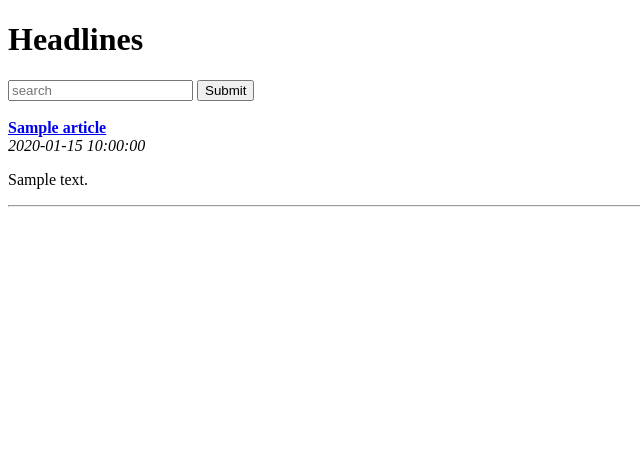
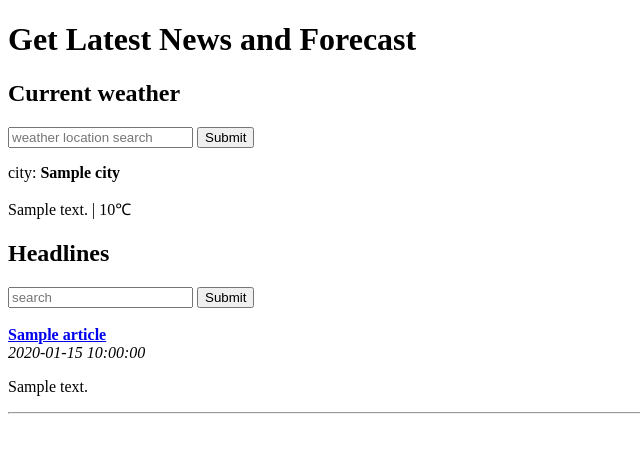
Before and after one commit to kashkama/rss_flask, a Flask app: template app/templates/home.html in a window 1280 px wide. Shown: the top 453 px of the page, without its empty margins (0-640 px from the left). Run offline with Flask 2, Linux system fonts and the light colour scheme; the template is opened without the code that fills it: most values are stand-ins (such as "Sample title", 1, 10 or a date in 2020).

Commit message:
adding weather api

```diff
--- a/app/templates/home.html
+++ b/app/templates/home.html
@@ -7,7 +7,15 @@
     <title>RSS</title>
 </head>
 <body>
-    <h1>Headlines</h1>
+    <h1>Get Latest News and Forecast</h1>
+    <h2>Current weather</h2>
+    <form action="">
+        <input type="text" name="city" placeholder="weather location search">
+        <input type="submit" value="Submit">
+    </form>
+    <p>city: <b>{{weather.city}}</b></p>
+    <p>{{weather.description}} | {{weather.temperature}}&#8451</p>
+    <h2>Headlines</h2>
     <form>
         <input text="text" name="publication" placeholder="search"/>
         <input type="submit" value="Submit"/>
--- a/app/views.py
+++ b/app/views.py
@@ -2,6 +2,9 @@ from flask import Flask
 from flask import render_template
 import feedparser
 from flask import request
+import json
+import urllib.request as urllib2
+import urllib.parse
 
 app = Flask(__name__)
 
@@ -11,16 +14,48 @@ RSS_FEEDS = {
     "fox": "http://feeds.foxnews.com/foxnews/latest",
     "iol": "http://www.iol.co.za/cmlink/1.640"
 }
+DEFAULTS = {"publication": "bbc", "city":"Nairobi,Kenya"}
 
 @app.route("/")
-def get_news():
-    query = request.args.get("publication")
+def home():
+    # get customized headlines, based on user input or default
+    publication = request.args.get("publication")
+    if not publication:
+        publication = DEFAULTS["publication"]
+
+    articles = get_news(publication)
+    # get customized weather based on user input or default
+    city = request.args.get("city")
+    if not city:
+        city = DEFAULTS["city"]
+
+    weather = get_weather(city)
+
+    return render_template("home.html", articles=articles, weather=weather)
+
+def get_news(query):
     if not query or query.lower() not in RSS_FEEDS:
-        publication = "bbc"
+        publication = DEFAULTS["publication"]
     else:
         publication = query.lower()
     feed = feedparser.parse(RSS_FEEDS[publication])
-    return render_template("home.html", articles = feed["entries"])
+    return feed["entries"]
+
+def get_weather(query):
+    api_url =  "http://api.openweathermap.org/data/2.5/weather?q={}&units=metric&appid=2d5b161aa35a6b40ab5b8f3fc1f7d8a3"
+    query = urllib.parse.quote(query)
+    url = api_url.format(query)
+    data = urllib2.urlopen(url).read()
+    parsed = json.loads(data)
+    weather = None
+    if parsed.get("weather"):
+        weather = {
+            "description": parsed["weather"][0]["description"],
+            "temperature": parsed["main"]["temp"],
+            "city": parsed["name"]
+        }
+    return weather
+
 
 if __name__ == "__main__":
     app.run(port=5000, debug=True)
```
